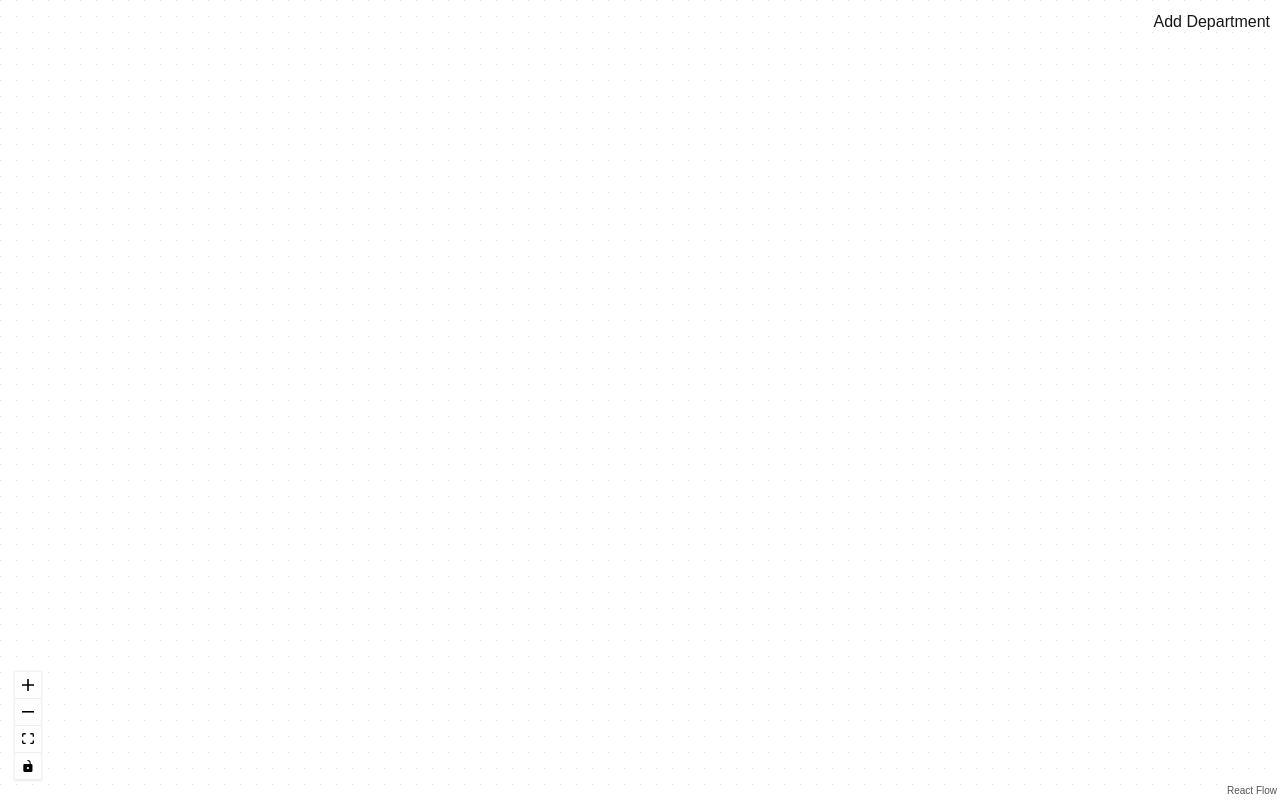
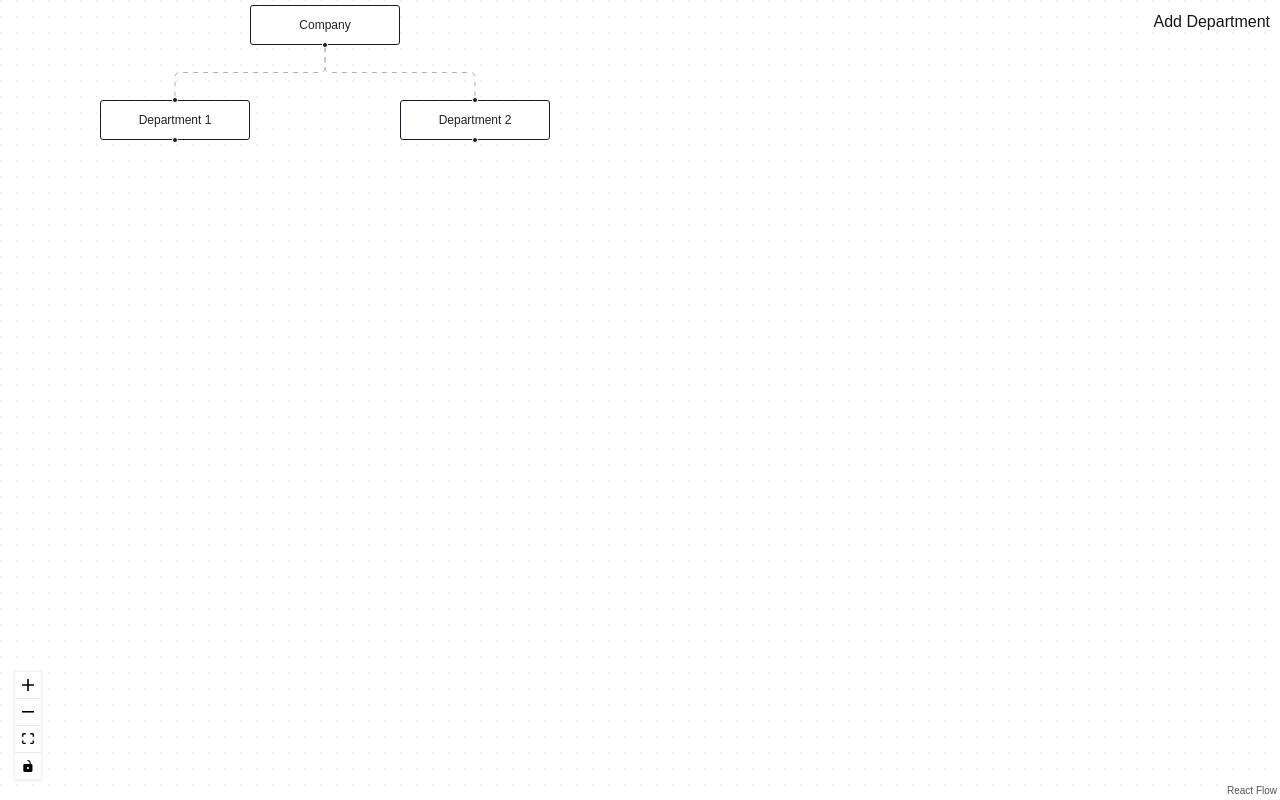
Before and after one commit to developerMohammadi/diagram, a Next.js app: page / in a window 1280 px wide. Built offline with nearby package versions, Linux system fonts and the light colour scheme.

Commit message:
Refactor:add card and show

```diff
--- a/app/page.tsx
+++ b/app/page.tsx
@@ -1,15 +1,12 @@
 'use client'
 import { useState } from 'react';
 import ReactFlow, {
-    Elements,
+    Node,
+    Edge,
     Controls,
     Background,
-    Handle,
+    Position,
     addEdge,
-    Connection,
-    Edge,
-    Node,
-    Position,
 } from 'react-flow-renderer';
 
 interface DepartmentNode extends Node {
@@ -26,23 +23,27 @@ interface DepartmentEdge extends Edge {
     animated: boolean;
 }
 
-const initialElements: (DepartmentNode | DepartmentEdge)[] = [
+const initialNodes: DepartmentNode[] = [
     { id: '1', type: 'input', data: { label: 'Company' }, position: { x: 250, y: 5 } },
     { id: '2', data: { label: 'Department 1' }, position: { x: 100, y: 100 } },
     { id: '3', data: { label: 'Department 2' }, position: { x: 400, y: 100 } },
+];
+
+const initialEdges: DepartmentEdge[] = [
     { id: 'e1-2', source: '1', target: '2', type: 'smoothstep', animated: true },
     { id: 'e1-3', source: '1', target: '3', type: 'smoothstep', animated: true },
 ];
 
 export default function Home() {
-    const [elements, setElements] = useState<(DepartmentNode | DepartmentEdge)[]>(initialElements);
+    const [nodes, setNodes] = useState<DepartmentNode[]>(initialNodes);
+    const [edges, setEdges] = useState<DepartmentEdge[]>(initialEdges);
 
     const onElementClick = (event: React.MouseEvent, element: DepartmentNode | DepartmentEdge) => {
         console.log('Clicked element:', element);
     };
 
     const addDepartment = () => {
-        const newId = (elements.length + 1).toString();
+        const newId = (nodes.length + 1).toString();
         const newDepartment: DepartmentNode = {
             id: newId,
             data: { label: `Department ${newId}` },
@@ -55,12 +56,18 @@ export default function Home() {
             type: 'smoothstep',
             animated: true,
         };
-        setElements((els) => [...els, newDepartment, newConnection]);
+        setNodes((nds) => [...nds, newDepartment]);
+        setEdges((eds) => [...eds, newConnection]);
     };
 
     return (
         <div style={{ height: '100vh' }}>
-            <ReactFlow elements={elements} onElementClick={onElementClick}>
+            <ReactFlow
+                nodes={nodes}
+                edges={edges}
+                onNodeClick={onElementClick}
+                onEdgeClick={onElementClick}
+            >
                 <Controls />
                 <Background color="#aaa" gap={16} />
             </ReactFlow>
```
